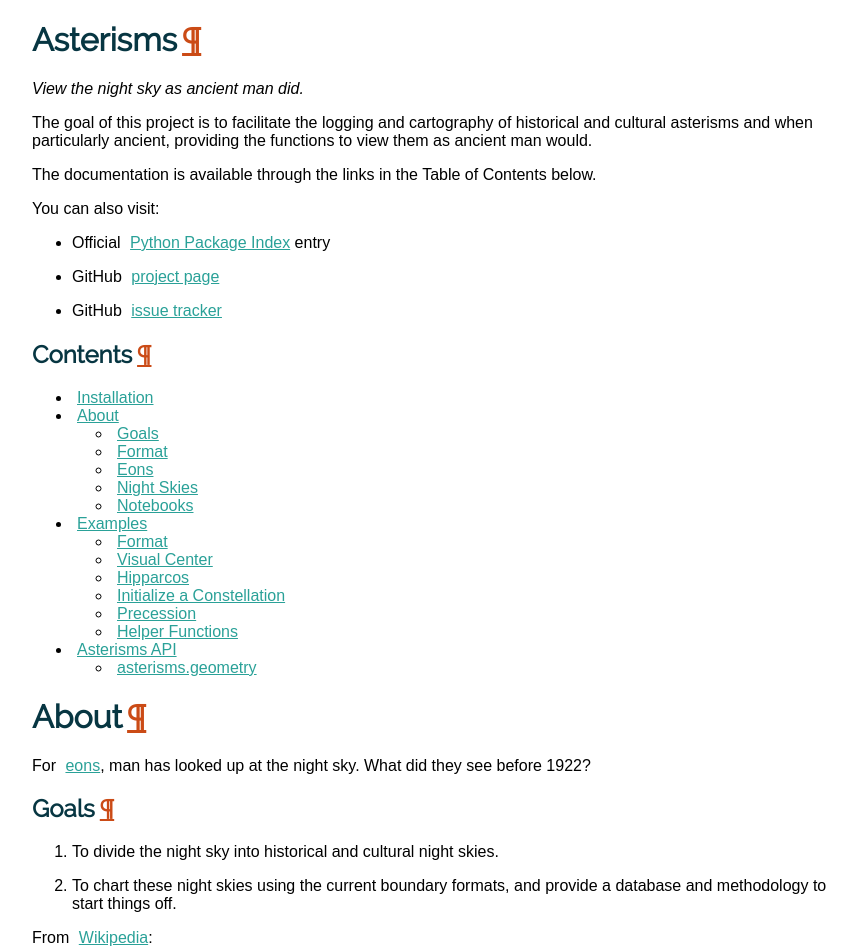
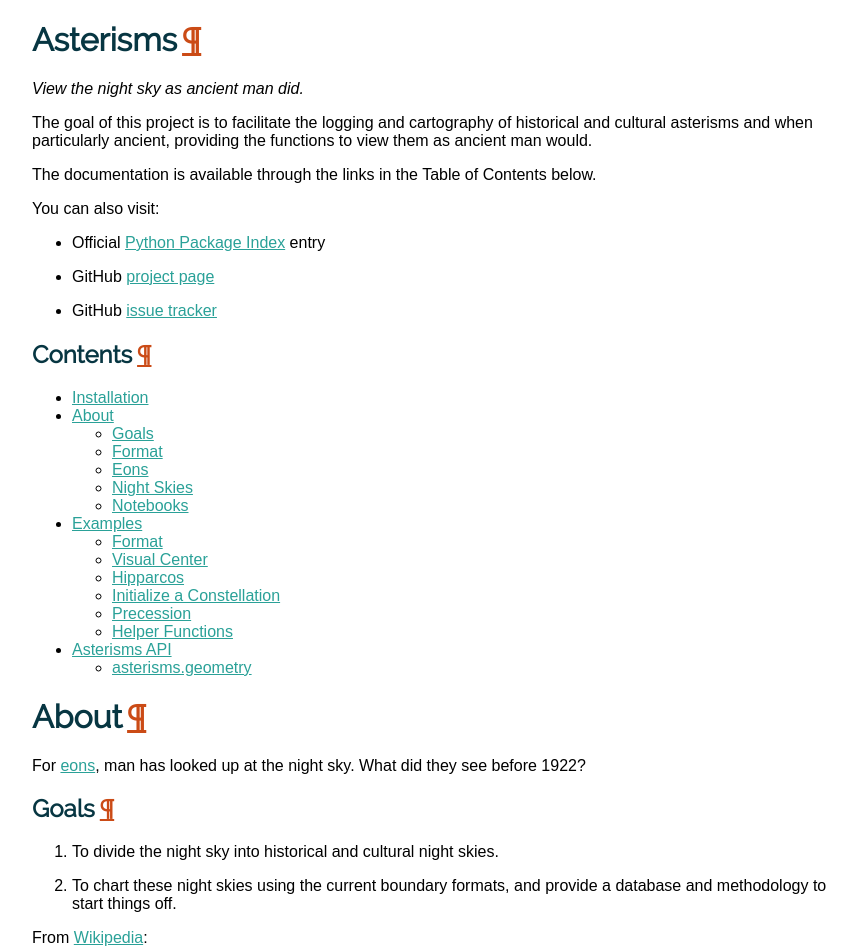
Before and after one commit to dreamalligator/asterisms, a Sphinx documentation site: the page built from asterisms/docs/index.rst, in a window 1280 px wide. Shown: the top 952 px of the page, without its empty margins (208-1065 px from the left). Built offline with Sphinx 7.4.7, drawn with Linux system fonts in a browser that asks for light colours; the version number could not be read and is left out.

Commit message:
small format tweaks

```diff
--- a/asterisms/docs/_static/style.css
+++ b/asterisms/docs/_static/style.css
@@ -85,8 +85,10 @@
 pre a {text-decoration: none;}
 pre a:hover {text-decoration: underline;}
 .math span{ color: black;}
-.reference {padding-left: 5px;}
-
+/*.reference {padding-left: 5px;}*/
+img {
+    max-width: 100%;
+}
 /* pip install pygments-style-solarized
 pygmentize -S solarizeddark -f html > solarizeddark.css */
 .hll { background-color: #ffffcc }
--- a/asterisms/docs/about.rst
+++ b/asterisms/docs/about.rst
@@ -141,7 +141,7 @@
 
 IAU Bounds
 ----------
-`iau bounds <http://nbviewer.ipython.org/github/digitalvapor/asterisms/blob/master/notebooks/iau-bounds.ipynb>`_ -  A method to plot all IAU constellation bounds. The algorithms amend wrapping discontinuities and account for the poles. Also added functionality to group the constellations and color the polygons.
+`iau bounds <http://nbviewer.ipython.org/github/digitalvapor/asterisms/blob/master/notebooks/iau-bounds.ipynb>`__ -  A method to plot all IAU constellation bounds. The algorithms amend wrapping discontinuities and account for the poles. Also added functionality to group the constellations and color the polygons.
 
 .. image:: https://raw.githubusercontent.com/digitalvapor/asterisms/master/notebooks/images/bounds_family.png
     :alt: iau constellation bounds by family
```
